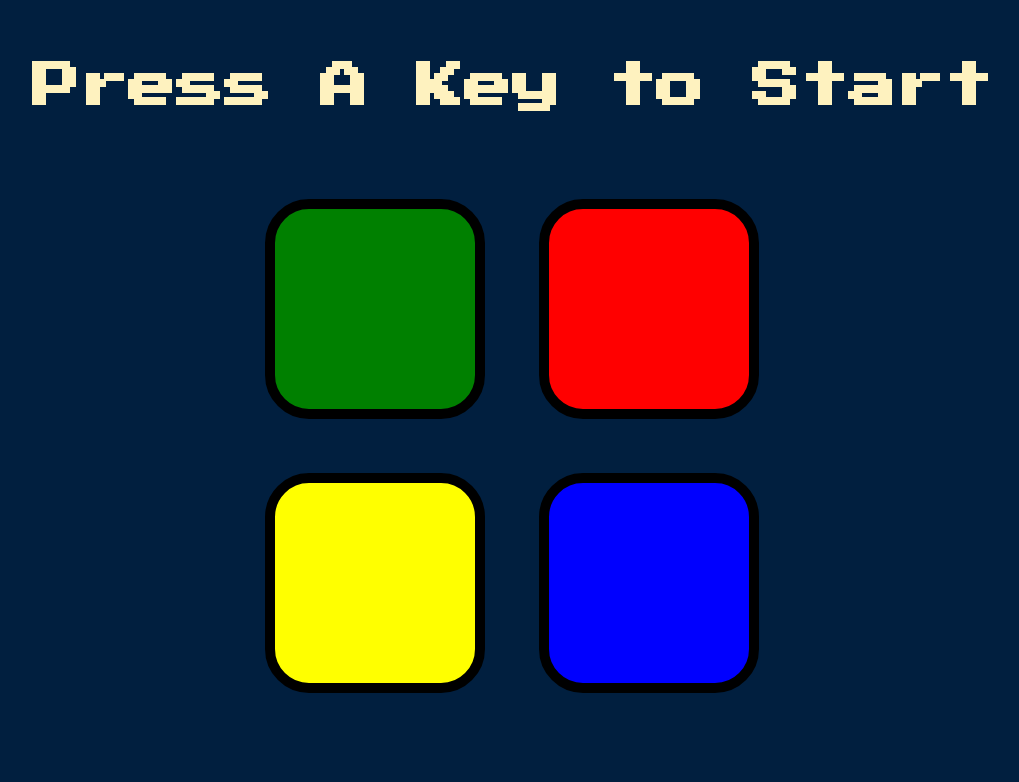
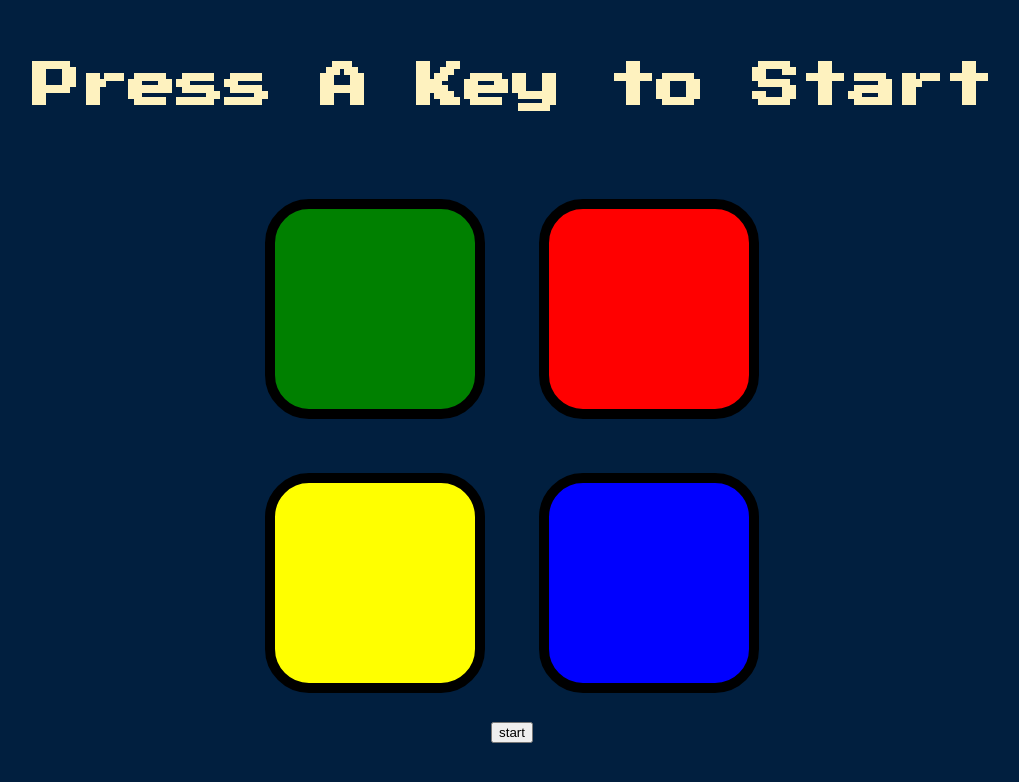
Before and after one commit to loki0105/simons-game_new, a plain HTML site: page index.html in a window 1280 px wide. Shown: the whole page, without its empty margins (128-1147 px from the left). Drawn offline with nearby package versions, Linux system fonts and the light colour scheme.

Commit message:
Update index.html
added start button

```diff
--- a/index.html
+++ b/index.html
@@ -32,7 +32,7 @@
       </div>
 
     </div>
-
+<div> <button  class="startbutton"> start</button></div>
   </div>
 
 <script src="https://code.jquery.com/jquery-3.7.1.slim.js" integrity="sha256-UgvvN8vBkgO0luPSUl2s8TIlOSYRoGFAX4jlCIm9Adc=" crossorigin="anonymous"></script>
```
